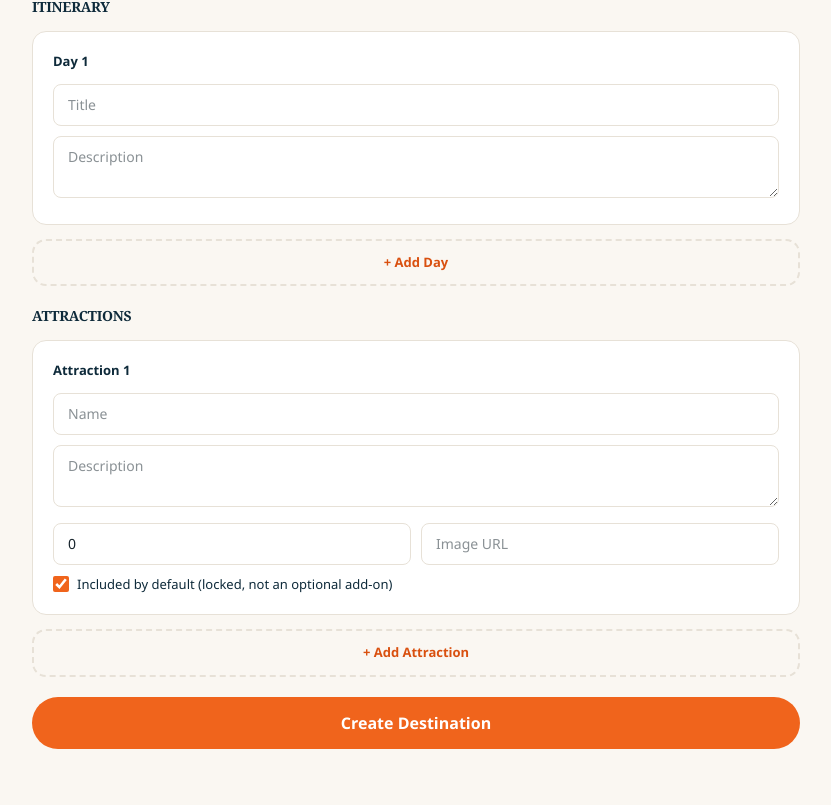
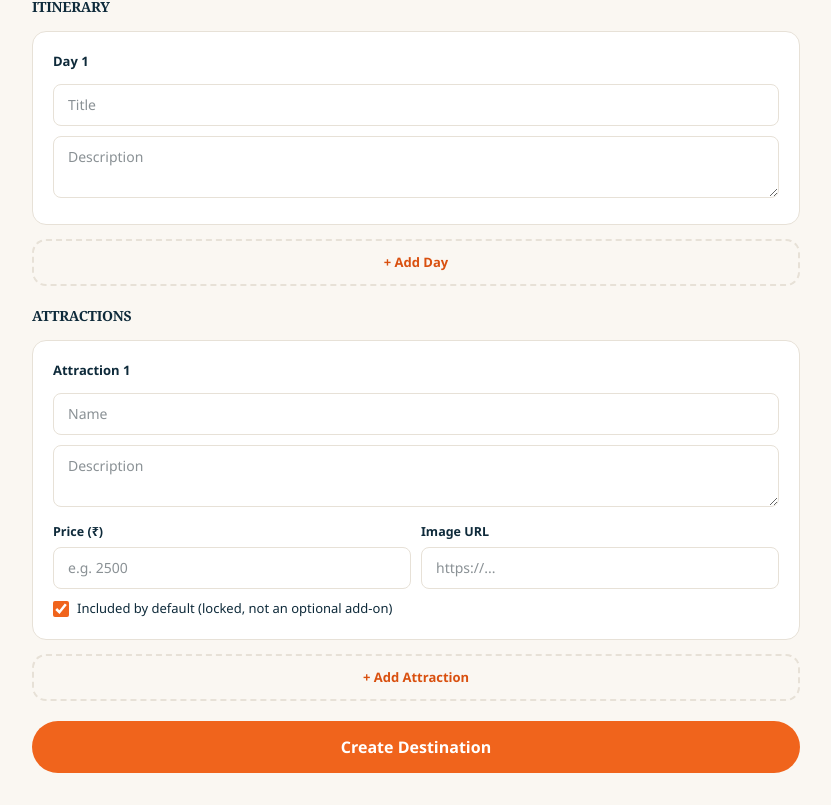
Before and after one commit to lakshay-mehndiratta/kalucha-travels, a Next.js app: page /admin/destinations/manage/new in a window 1280 px wide. Shown: the part 928-1733 px from the top of the page, without its empty margins (256-1087 px from the left). Before the commit the page ends 1709 px from the top, so only its background shows below. Built offline with nearby package versions, Linux system fonts and the light colour scheme.

Commit message:
Fix attraction price input in destination form- Add missing label for Price field- Fix leading-zero display bug (empty state instead of literal 0)- Set step to 100 for more sensible increments- Clamp price to max 1e8 (both via max attribute and JS clamp on input)

```diff
--- a/src/components/admin/DestinationForm.tsx
+++ b/src/components/admin/DestinationForm.tsx
@@ -275,6 +275,8 @@ export default function DestinationForm({
               required
               type="number"
               min={0}
+              max={1e8}
+              step={100}
               value={form.basePrice}
               onChange={(e) => setForm({ ...form, basePrice: Number(e.target.value) })}
               className={inputClass}
@@ -400,23 +402,40 @@ export default function DestinationForm({
                 className={`${inputClass} min-h-[50px]`}
               />
               <div className="grid grid-cols-2 gap-2.5">
+                <div>
+                  <label className={labelClass}>Price (₹)</label>
                   <input
                     required
                     type="number"
+                    inputMode="numeric"
                     min={0}
-                  placeholder="Price (₹)"
-                  value={attraction.price}
-                  onChange={(e) => updateAttraction(i, { price: Number(e.target.value) })}
+                    max={1e8}
+                    step={100}
+                    placeholder="e.g. 2500"
+                    value={attraction.price === 0 ? "" : attraction.price}
+                    onChange={(e) => {
+                      const raw = e.target.value.replace(/^0+(?=\d)/, "");
+                      if (raw === "") {
+                        updateAttraction(i, { price: 0 });
+                        return;
+                      }
+                      const num = Math.min(Number(raw), 1e8);
+                      updateAttraction(i, { price: num });
+                    }}
                     className={inputClass}
                   />
+                </div>
+                <div>
+                  <label className={labelClass}>Image URL</label>
                   <input
                     required
                     type="url"
-                  placeholder="Image URL"
+                    placeholder="https://..."
                     value={attraction.image}
                     onChange={(e) => updateAttraction(i, { image: e.target.value })}
                     className={inputClass}
                   />
+                </div>
               </div>
               <label className="flex items-center gap-2 text-[13px] text-navy">
                 <input
```
Lines whose indentation alone changed are shown as unchanged.
